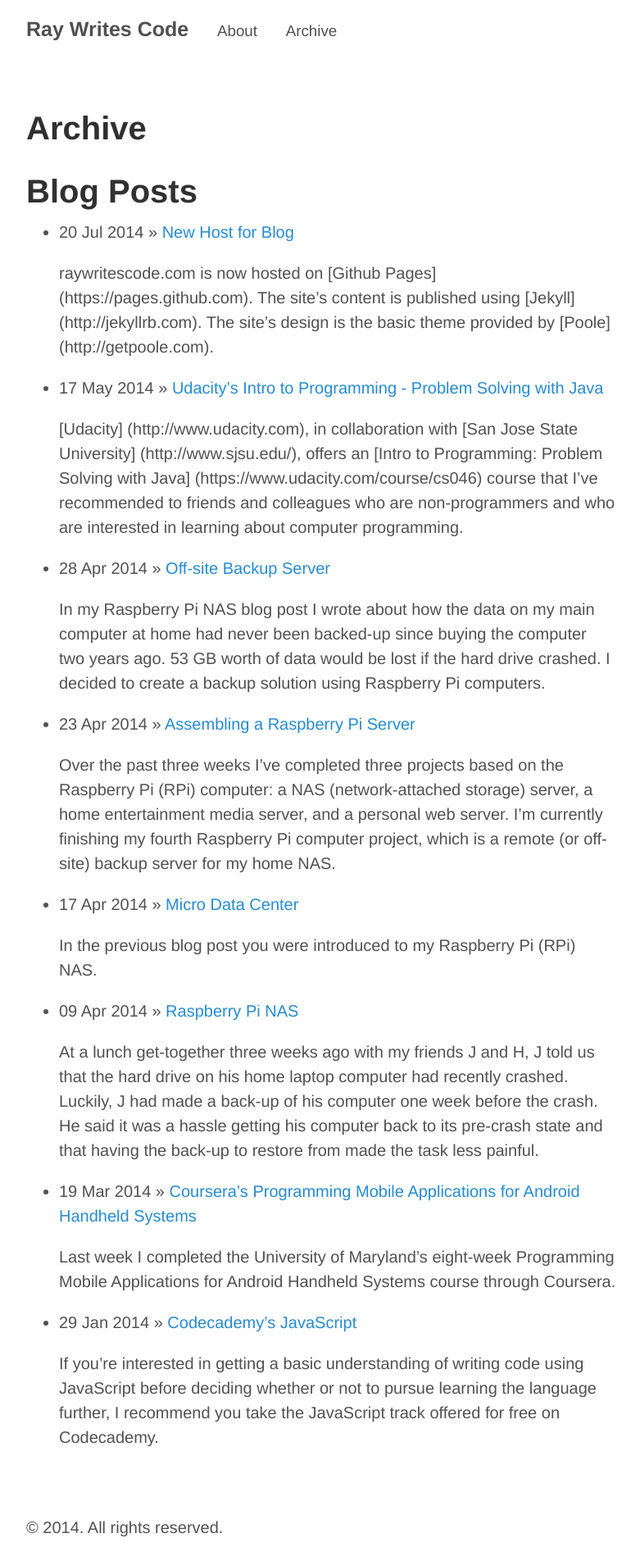
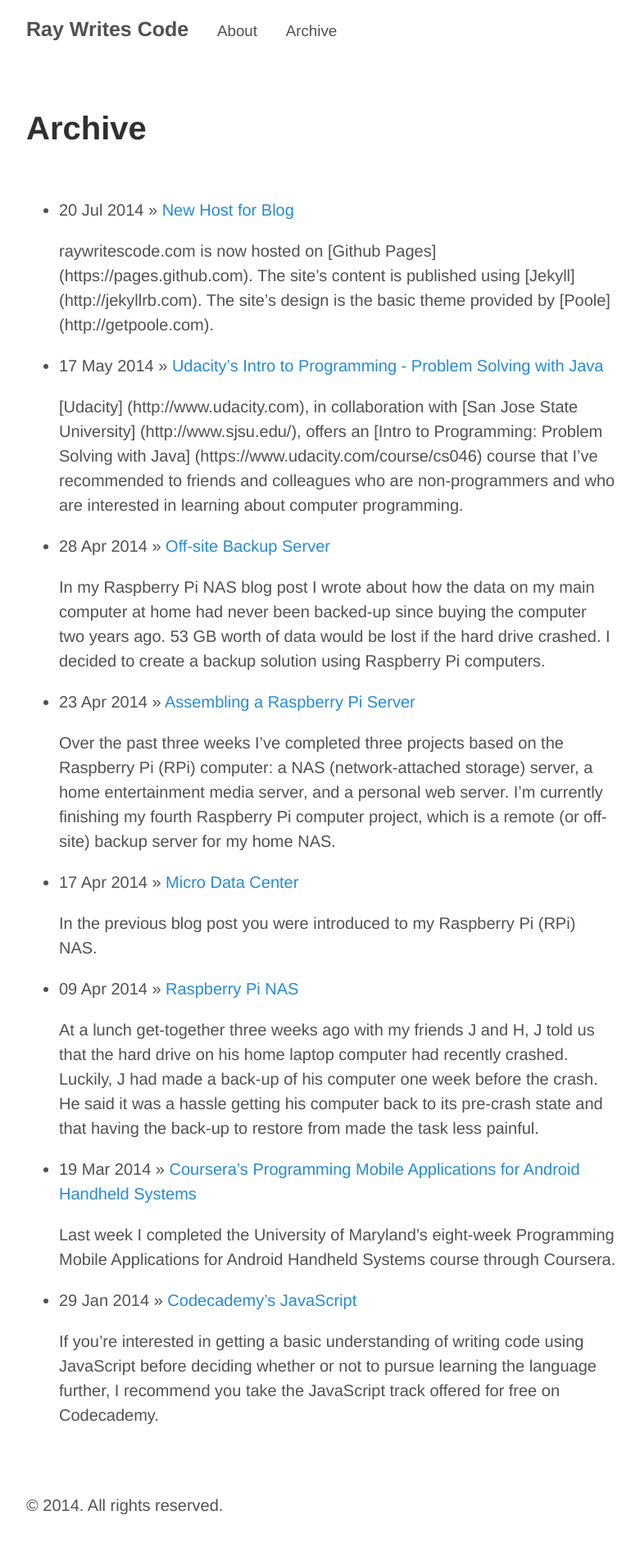
Before and after one commit to raywritescode/raywritescode.github.io, a Jekyll site: the page built from archive.md, in a window 1280 px wide. Shown: the whole page at 82% size, without its empty margins (248-1029 px from the left). Built offline with Jekyll 4.4.1, drawn with Linux system fonts in a browser that asks for light colours; Markdown is read by kramdown in place of the engine named in the settings; after the commit the page ends 1871 px from its top, so only the background shows below that.

Commit message:
archive.md - Removed 'Blog Posts[C' heading.

```diff
--- a/archive.md
+++ b/archive.md
@@ -2,9 +2,7 @@
 layout: page
 title: Archive
 ---
-
-# Blog Posts
-
+<br />
 {% for post in site.posts %}
   * {{ post.date | date_to_string }} &raquo; [ {{ post.title }} ]({{ post.url }})
 
```
